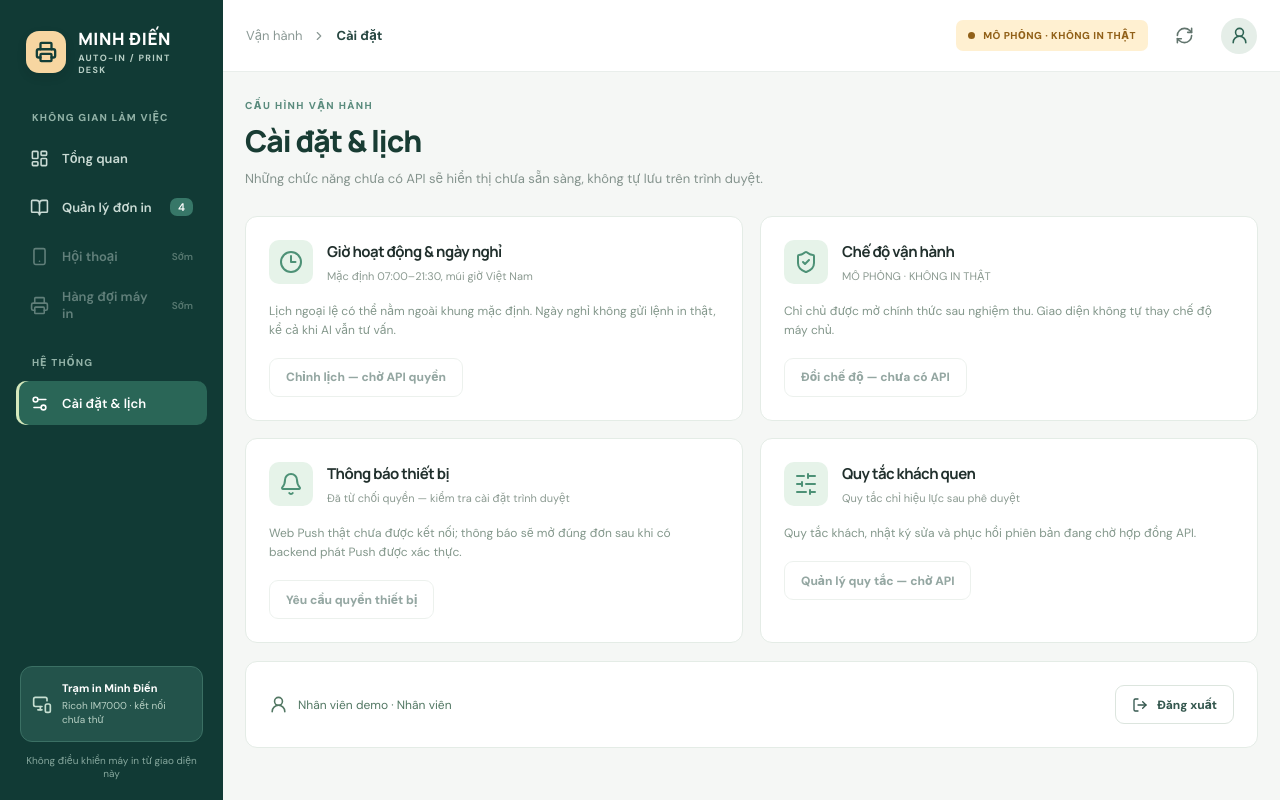
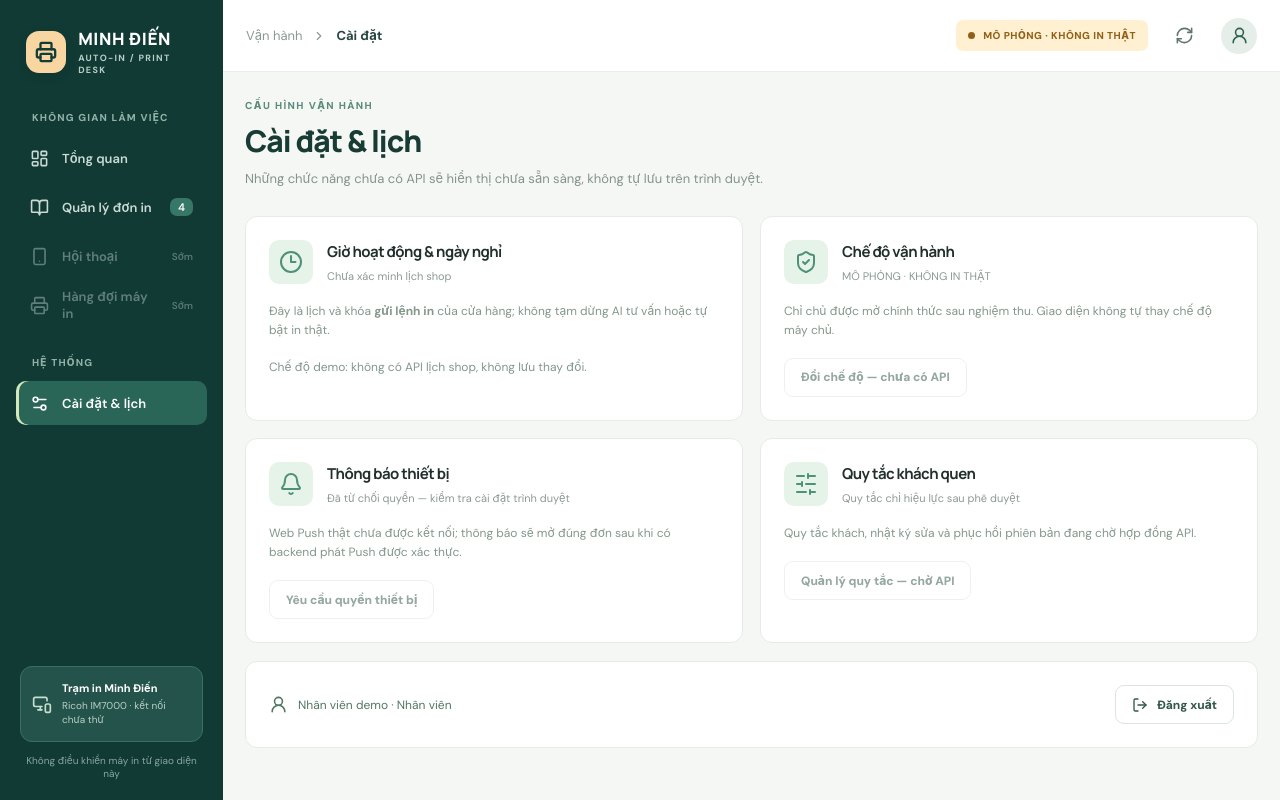
Before and after one commit to minhdienhp2013/AUTO-IN, a React (Vite) app in the folder web/: page / in a window 1280 px wide. Both pictures are taken after a click on the button "Cài đặt & lịch". Built offline with nearby package versions, Linux system fonts and the light colour scheme.

Commit message:
feat(ai4): render shop schedule owner controls and staff-only read view

```diff
--- a/web/src/App.tsx
+++ b/web/src/App.tsx
@@ -522,7 +522,33 @@ function SettingsView({mode,session,onLogout}:{mode:OperationMode;session:StaffS
     }
   };
   return <section className="settings-page"><p className="eyebrow">CẤU HÌNH VẬN HÀNH</p><h1>Cài đặt & lịch</h1><p className="subtext">Những chức năng chưa có API sẽ hiển thị chưa sẵn sàng, không tự lưu trên trình duyệt.</p>
-    <div className="settings-grid"><div className="settings-box"><div className="setting-heading"><Clock3/><div><h3>Giờ hoạt động & ngày nghỉ</h3><p>Mặc định 07:00–21:30, múi giờ Việt Nam</p></div></div><p>Lịch ngoại lệ có thể nằm ngoài khung mặc định. Ngày nghỉ không gửi lệnh in thật, kể cả khi AI vẫn tư vấn.</p><button className="outline-btn" disabled>Chỉnh lịch — chờ API quyền</button></div>
+    <div className="settings-grid"><div className="settings-box" data-testid="schedule-box">
+      <div className="setting-heading"><Clock3/><div><h3>Giờ hoạt động & ngày nghỉ</h3>
+      <p>{shopSchedule?'Lịch shop · phiên bản '+shopSchedule.version:scheduleLoading?'Đang đọc lịch từ máy chủ':'Chưa xác minh lịch shop'}</p></div></div>
+      <p>Đây là lịch và khóa <strong>gửi lệnh in</strong> của cửa hàng; không tạm dừng AI tư vấn hoặc tự bật in thật.</p>
+      {useDemo ? <p data-testid="schedule-demo">Chế độ demo: không có API lịch shop, không lưu thay đổi.</p>
+      : <>
+        {scheduleError && <p role="alert" data-testid="schedule-error" className="schedule-alert">{scheduleError}</p>}
+        {scheduleLocalError && <p role="alert" data-testid="schedule-validation-error" className="schedule-alert">{scheduleLocalError}</p>}
+        {scheduleMessage && <p role="status" data-testid="schedule-status">{scheduleMessage}</p>}
+        {!scheduleWriteAllowed && <p data-testid="schedule-view-only">Chỉ chủ cửa hàng được sửa lịch; nhân viên có quyền xem.</p>}
+        {shopSchedule && scheduleDraft && <>
+          <p data-testid="schedule-guard" className="hint">Múi giờ: {shopSchedule.timezone}; mode máy chủ: {shopSchedule.operational_guard.mode}; printing_enabled: {String(shopSchedule.operational_guard.printing_enabled)} (chỉ đọc; không xác nhận máy đang in).</p>
+          <form data-testid="schedule-form" onSubmit={event=>{event.preventDefault();void saveSchedule();}}>
+            <fieldset className="shop-schedule-fields" disabled={!scheduleWriteAllowed||!!scheduleError||scheduleLoading||scheduleSaving}>
+              <label>Giờ mở in (HH:mm)<input data-testid="schedule-open-at" value={scheduleDraft.open_at} inputMode="numeric" onChange={e=>setScheduleDraft({...scheduleDraft,open_at:e.target.value})} /></label>
+              <label>Giờ đóng in (HH:mm)<input data-testid="schedule-close-at" value={scheduleDraft.close_at} inputMode="numeric" onChange={e=>setScheduleDraft({...scheduleDraft,close_at:e.target.value})} /></label>
+              <label className="schedule-full-width">Ngày nghỉ (YYYY-MM-DD, cách nhau dấu phẩy / xuống dòng)
+                <textarea data-testid="schedule-holidays" rows={2} value={scheduleDraft.holiday_dates} onChange={e=>setScheduleDraft({...scheduleDraft,holiday_dates:e.target.value})}/>
+              </label>
+              <label className="schedule-manual-lock schedule-full-width"><input type="checkbox" data-testid="schedule-manual-lock" checked={scheduleDraft.manual_lock} onChange={e=>setScheduleDraft({...scheduleDraft,manual_lock:e.target.checked})}/> Tạm khóa gửi lệnh in của shop (không dừng AI)</label>
+            </fieldset>
+            {scheduleWriteAllowed && <button type="submit" data-testid="schedule-save" className="outline-btn" disabled={!!scheduleError||scheduleLoading||scheduleSaving}>{scheduleSaving?'Đang ghi và xác minh…':'Lưu lịch (chủ cửa hàng)'}</button>}
+          </form>
+        </>}
+        <button className="outline-btn" data-testid="schedule-refresh" disabled={scheduleLoading||scheduleSaving} onClick={()=>{void refreshSchedule();}}>{scheduleLoading?'Đang tải lịch…':'Tải lại lịch từ máy chủ'}</button>
+      </>}
+    </div>
     <div className="settings-box"><div className="setting-heading"><ShieldCheck/><div><h3>Chế độ vận hành</h3><p>{labelMode(mode)}</p></div></div><p>Chỉ chủ được mở chính thức sau nghiệm thu. Giao diện không tự thay chế độ máy chủ.</p><button className="outline-btn" disabled>Đổi chế độ — chưa có API</button></div>
     <div className="settings-box"><div className="setting-heading"><Bell/><div><h3>Thông báo thiết bị</h3><p role={permission==='permission-error'?'alert':undefined}>{permission==='unsupported'?'Trình duyệt hoặc kết nối HTTPS chưa hỗ trợ thông báo':permission==='granted-no-subscription'?'Đã cấp quyền, chưa nối Web Push':permission==='permission-denied'?'Đã từ chối quyền — kiểm tra cài đặt trình duyệt':permission==='permission-error'?'Yêu cầu quyền thất bại. Có thể thử lại; Web Push chưa kết nối.':'Chưa cấp quyền thông báo'}</p></div></div><p>Web Push thật chưa được kết nối; thông báo sẽ mở đúng đơn sau khi có backend phát Push được xác thực.</p><button className="outline-btn" disabled={permissionBusy || (permission!=='needs-permission' && permission!=='permission-error')} onClick={()=>{void askNotificationPermission();}}>{permissionBusy?'Đang yêu cầu quyền…':permission==='permission-error'?'Thử lại yêu cầu quyền':'Yêu cầu quyền thiết bị'}</button></div>
     <div className="settings-box"><div className="setting-heading"><SlidersHorizontal/><div><h3>Quy tắc khách quen</h3><p>Quy tắc chỉ hiệu lực sau phê duyệt</p></div></div><p>Quy tắc khách, nhật ký sửa và phục hồi phiên bản đang chờ hợp đồng API.</p><button className="outline-btn" disabled>Quản lý quy tắc — chờ API</button></div></div>
```
